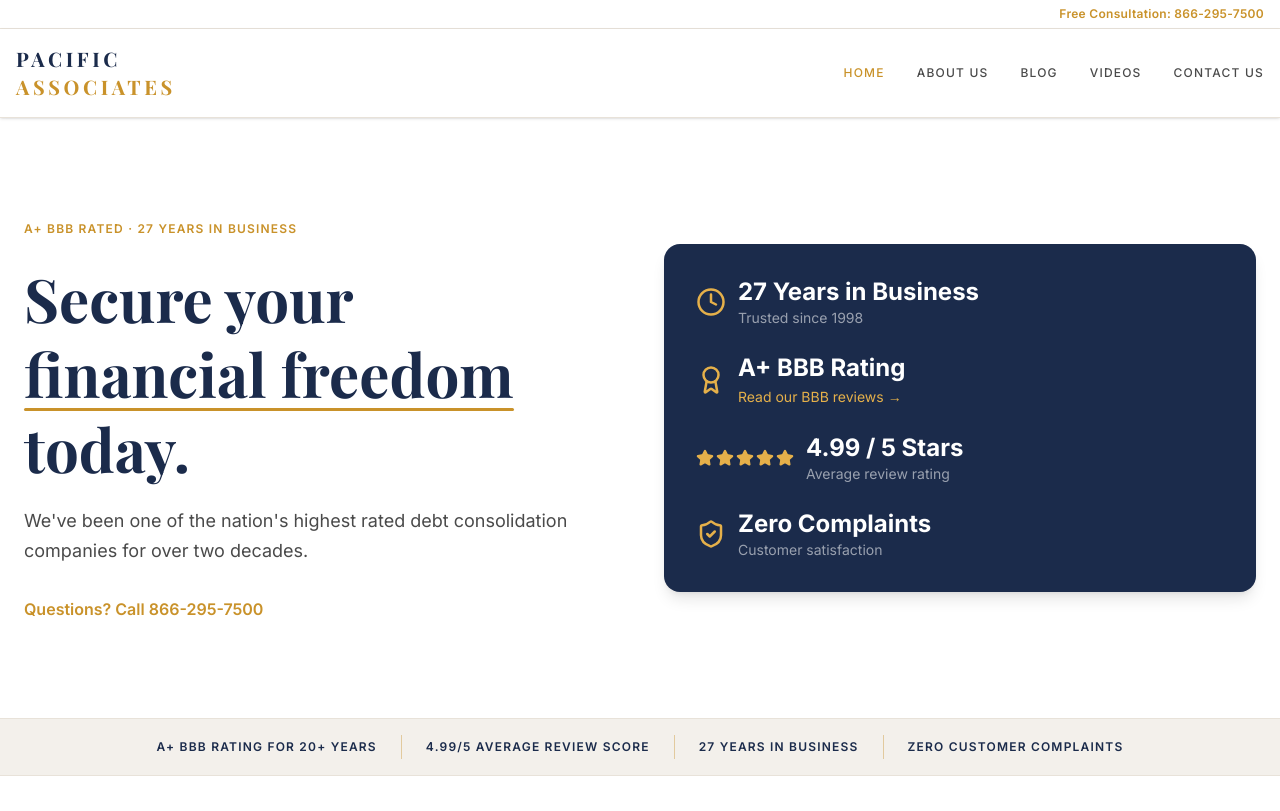
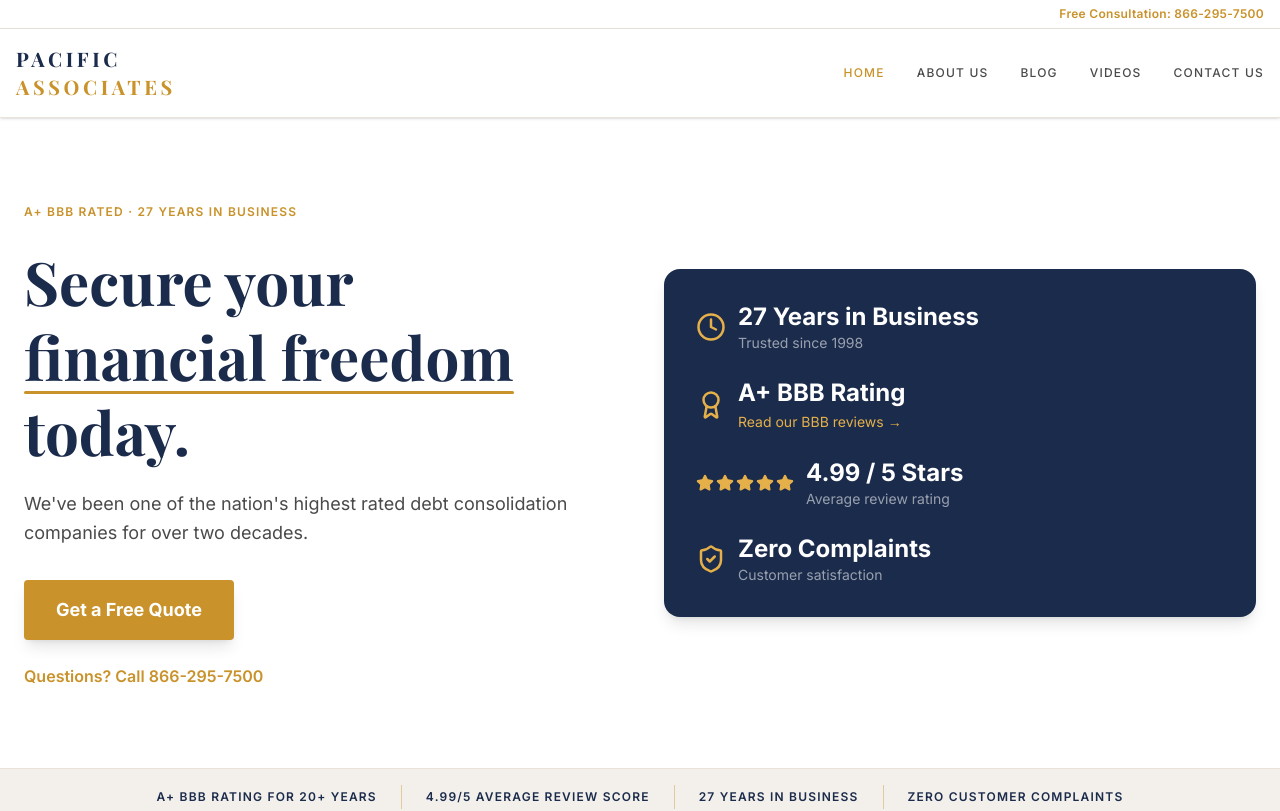
Before and after one commit to ethanqureshi/pacific-associates, a Next.js app: page / in a window 1280 px wide. Shown: the top 811 px of the page. Built offline with nearby package versions, Linux system fonts and the light colour scheme.

Commit message:
Add "Get a Free Quote" CTA to homepage hero
Primary gold CTA now sits in the hero above the fold so visitors don't
have to scroll to reach the quote form.

Co-Authored-By: WOZCODE <contact@withwoz.com>

```diff
--- a/src/components/HeroContent.tsx
+++ b/src/components/HeroContent.tsx
@@ -1,5 +1,6 @@
 "use client";
 import { motion } from "framer-motion";
+import Link from "next/link";
 import { Award, Star, Clock, ShieldCheck } from "lucide-react";
 import TrackedCall from "@/components/TrackedCall";
 
@@ -53,7 +54,16 @@
             We&apos;ve been one of the nation&apos;s highest rated debt consolidation companies for over two decades.
           </motion.p>
 
-          <motion.div custom={3} initial="hidden" animate="visible" variants={item}>
+          <motion.div custom={3} initial="hidden" animate="visible" variants={item} className="mb-6">
+            <Link
+              href="/free-quote"
+              className="inline-block px-8 py-4 rounded bg-[#C9922A] text-white font-bold text-lg hover:bg-[#A87820] transition-all hover:-translate-y-0.5 shadow-lg"
+            >
+              Get a Free Quote
+            </Link>
+          </motion.div>
+
+          <motion.div custom={4} initial="hidden" animate="visible" variants={item}>
             <TrackedCall location="hero" className="text-[#C9922A] font-semibold hover:underline text-base">
               Questions? Call 866-295-7500
             </TrackedCall>
```
